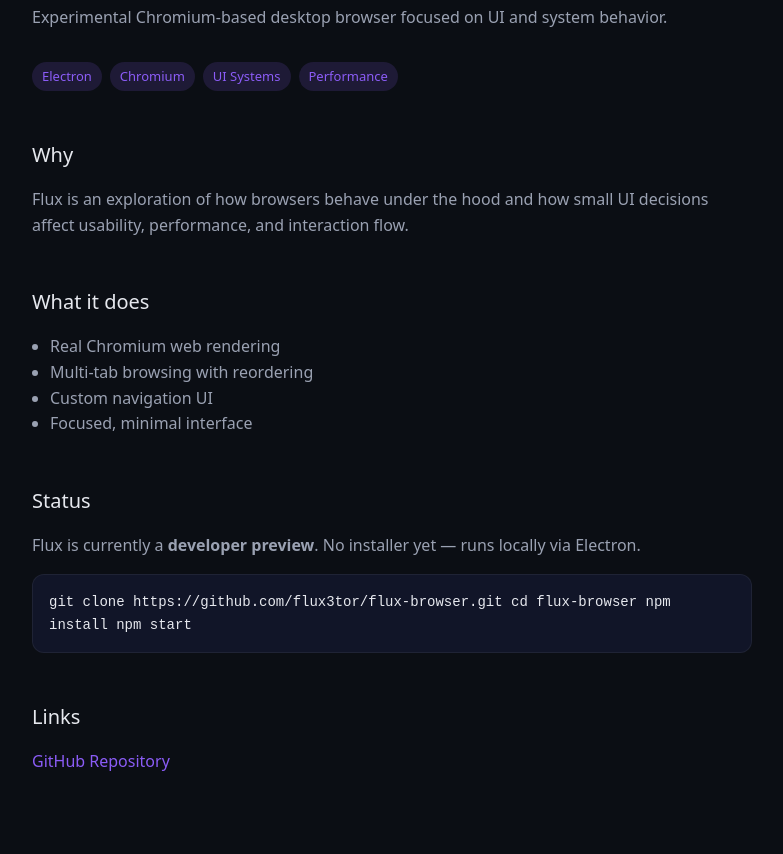
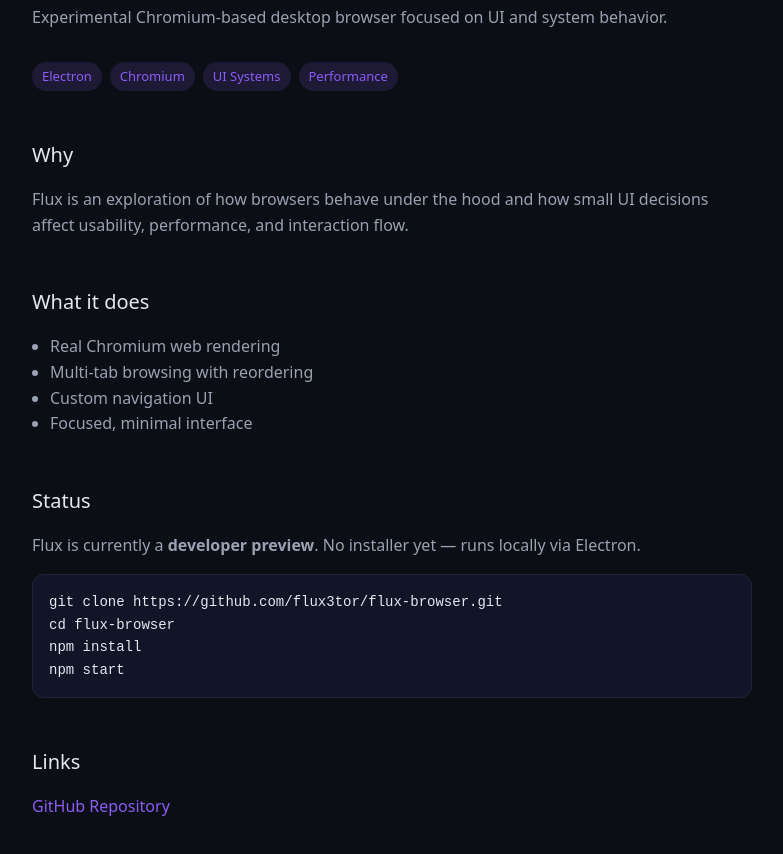
Before and after one commit to Flux3tor/flux-browser, an Electron app: page docs/index.html in a window 1200 px wide. Shown: the part 190-1044 px from the top of the page, without its empty margins (208-991 px from the left). Drawn offline with Linux system fonts and the light colour scheme.

```diff
--- a/docs/index.html
+++ b/docs/index.html
@@ -133,10 +133,10 @@
       </p>
 
       <div class="box">
-git clone https://github.com/flux3tor/flux-browser.git
-cd flux-browser
-npm install
-npm start
+git clone https://github.com/flux3tor/flux-browser.git <br>
+cd flux-browser <br>
+npm install <br>
+npm start <br>
       </div>
     </section>
 
```
